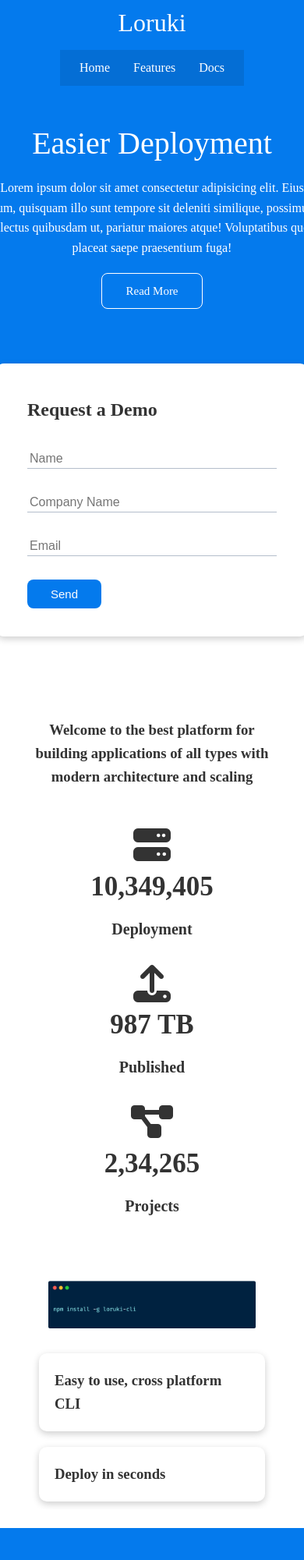
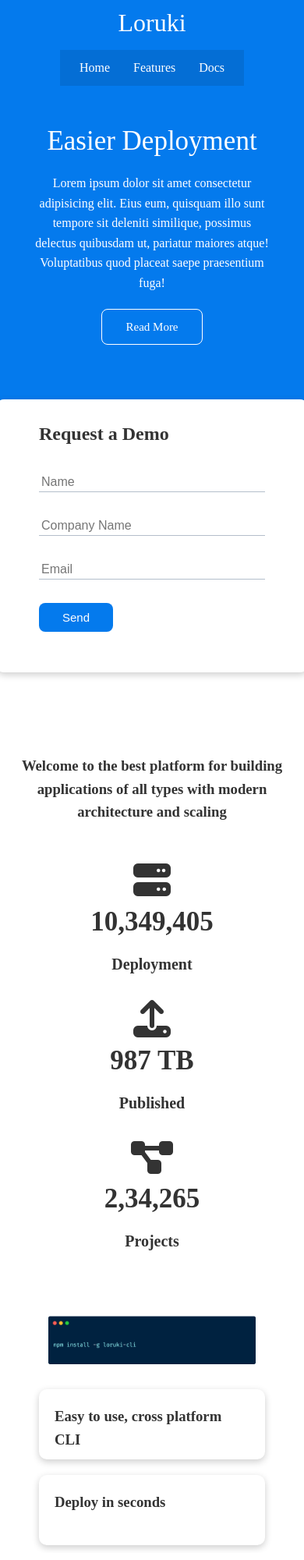
Before and after one commit to lakshsoni21/Cloud-Hosting, a plain HTML site: page index.html in a window 390 px wide. Shown: the top 2000 px of the page at 78% size. Drawn offline with Linux system fonts and the light colour scheme.

Commit message:
Responsive-style.css

```diff
--- a/css/style.css
+++ b/css/style.css
@@ -432,6 +432,44 @@ and the other two are are placed in single grid  */
 
 }
 
+/* For Mobiles from L to M sizes */
+@media(max-width: 430px){
+    html,body{
+        overflow-x: hidden;
+    }
+    .showcase-text{
+        padding: 0px 55px;
+    }
+    .showcase h1{
+        font-size: 35px;
+    }
+    .showcase-form{
+        padding: 25px 55px;
+    }
+    .stats .container{
+        padding: 0px;
+    }
+    .cli .card{
+        height: 90px;
+    }
+
+    .cloud .grid{
+        gap: 30px;
+    }
+
+    .lg{
+        font-size: 2rem;
+    }
+    .md{
+        font-size: 1.8rem;
+    }
+
+    .languages .flex{
+        justify-content: center;
+    }
+
+}
+
 /* Animations */
 @keyframes slideFromLeft {
     0%{
```
